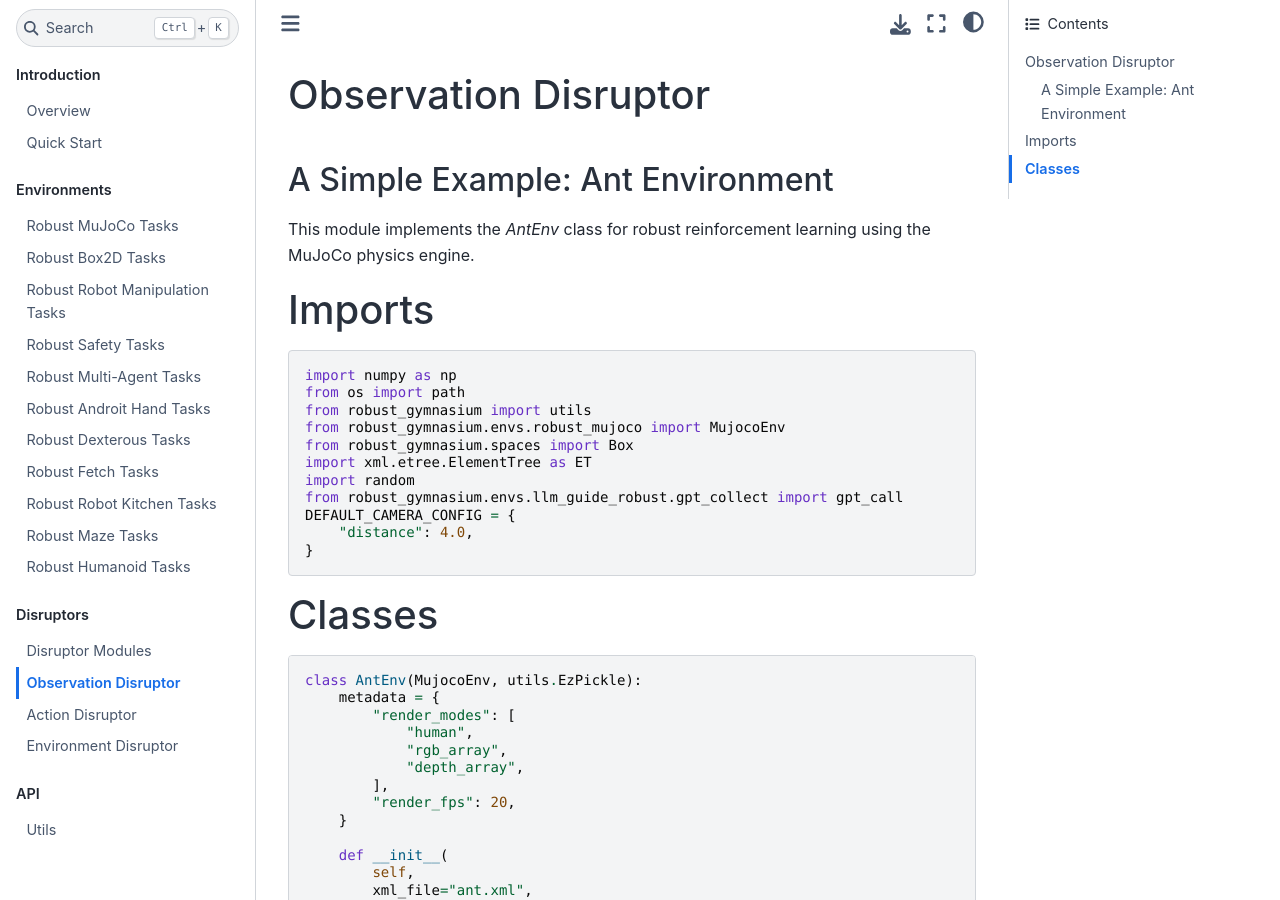
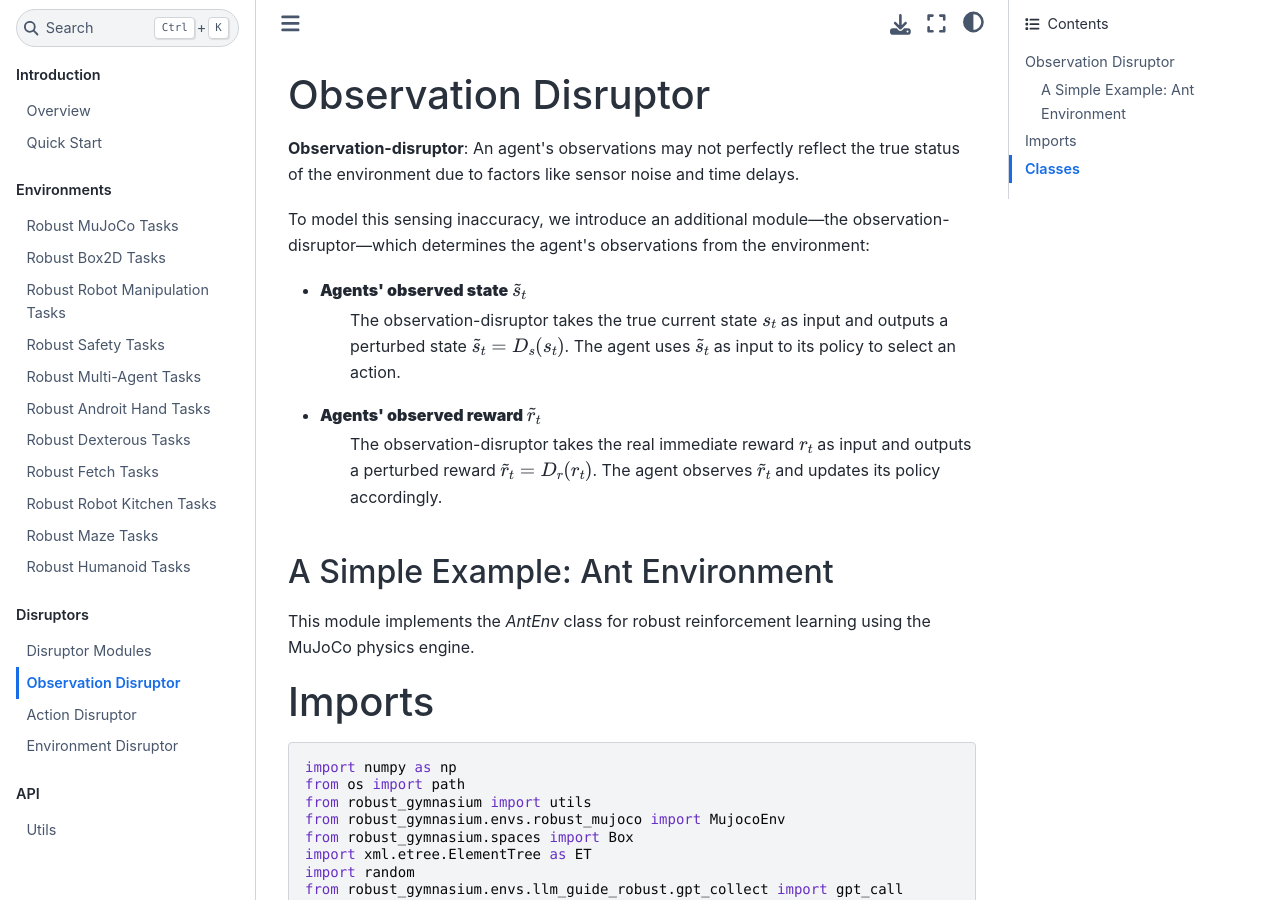
Before and after one commit to SafeRL-Lab/Robust-Gymnasium, a Sphinx documentation site: the page built from docs/disruptors/observation_disruptor/index.rst, in a window 1280 px wide and 900 px high. Built offline with Sphinx 7.4.7 and the Sphinx Book theme 1.1.4, drawn with Linux system fonts in a browser that asks for light colours.

Commit message:
Add files via upload

```diff
--- a/docs/disruptors/observation_disruptor/index.rst
+++ b/docs/disruptors/observation_disruptor/index.rst
@@ -5,6 +5,19 @@
 
 Observation Disruptor
 --------------------------------
+
+**Observation-disruptor**: An agent's observations may not perfectly reflect the true status of the environment due to factors like sensor noise and time delays.
+
+To model this sensing inaccuracy, we introduce an additional module—the observation-disruptor—which determines the agent's observations from the environment:
+
+- **Agents' observed state** :math:`\tilde{s}_t`
+    The observation-disruptor takes the true current state :math:`s_t` as input and outputs a perturbed state :math:`\tilde{s}_t = D_s(s_t)`.
+    The agent uses :math:`\tilde{s}_t` as input to its policy to select an action.
+
+- **Agents' observed reward** :math:`\tilde{r}_t`
+    The observation-disruptor takes the real immediate reward :math:`r_t` as input and outputs a perturbed reward :math:`\tilde{r}_t = D_r(r_t)`.
+    The agent observes :math:`\tilde{r}_t` and updates its policy accordingly.
+
 
 A Simple Example: Ant Environment
 =============================================
```
